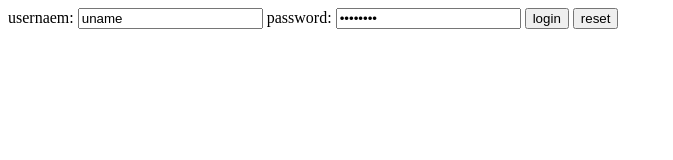
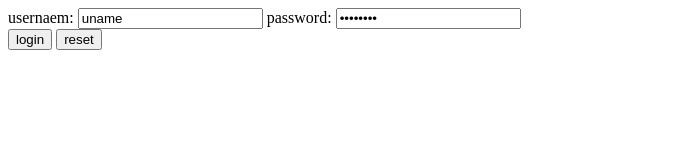
Before and after one commit to aartigodase1998/vijaya, a plain HTML site: page login.html in a window 1280 px wide. Shown: the whole page, without its empty margins (0-673 px from the left). Drawn offline with Linux system fonts and the light colour scheme.

Commit message:
Update login.html

```diff
--- a/login.html
+++ b/login.html
@@ -6,7 +6,7 @@
       <body>
         <form>
          usernaem: <input type="text" value="uname">
-        password: <input type="password" value="password">
+        password: <input type="password" value="password"><br>
         <input type="submit" value="login">
         <input type="reset" value="reset">
 
```
